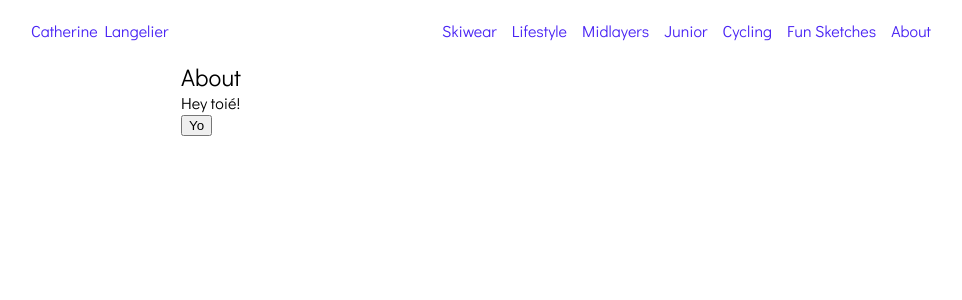
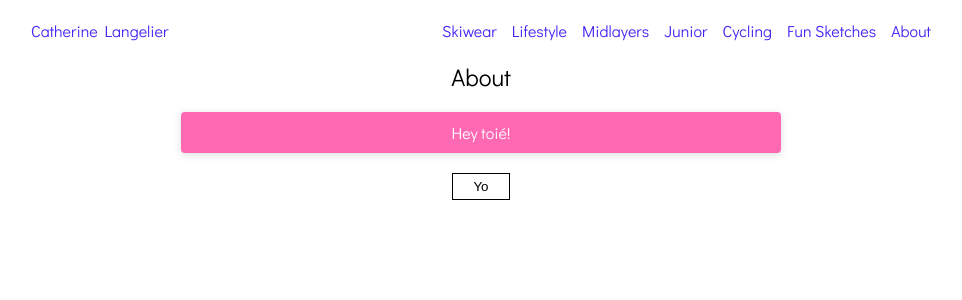
Before and after one commit to PaulAntoineGauvreau/cath-test-web, a Vue app: page /about in a window 1280 px wide. Both pictures are taken after a click on the button "Yo". Shown: the top 300 px of the page, without its empty margins (159-1121 px from the left). Built offline with nearby package versions, Linux system fonts and the light colour scheme.

Commit message:
titre favicon

```diff
--- a/index.html
+++ b/index.html
@@ -5,7 +5,7 @@
     <link rel="icon" href="/favicon.ico" />
     <link rel="stylesheet" href="/main.css" />
     <meta name="viewport" content="width=device-width, initial-scale=1.0" />
-    <title>Vite App</title>
+    <title>Catherine Langelier</title>
   </head>
   <body>
     <div id="app"></div>
--- a/src/views/About.vue
+++ b/src/views/About.vue
@@ -2,7 +2,7 @@
     <section>
         <h1>About</h1>
             <transition name="fade">
-                <div v-if="showP"> Hey toié!</div>
+                <div v-if="showP" class="hey"> Hey toié!</div>
             </transition>
             <div>
                  <button @click="showP = !showP">Yo</button>
@@ -19,8 +19,6 @@ export default {
         const showP = ref(false)
         return {showP}
     }
-
-
 }
 
 
@@ -66,4 +64,31 @@ section {
     100% {transform: translateX(0px) }
 }
 
+button {
+    background: var(--white);
+    border: 1px black solid;
+    padding: 5px 20px;
+    margin: auto;
+    display: block;
+    margin-top: 20px;
+    cursor: pointer;
+}
+
+h1{
+    text-align: center;
+}
+
+.hey{
+    background: hotpink;
+    color: var(--white);
+    padding: 10px;
+    text-align: center;
+    margin-top: 20px;
+    border-radius: 4px;
+    box-shadow: rgba(99, 99, 99, 0.2) 0px 2px 8px 0px;
+}
+
+button:hover {
+    background: lightgray;
+}
 </style>
```
Also changed, not shown: 1 other file (tests, documents, lock files or other folders).
